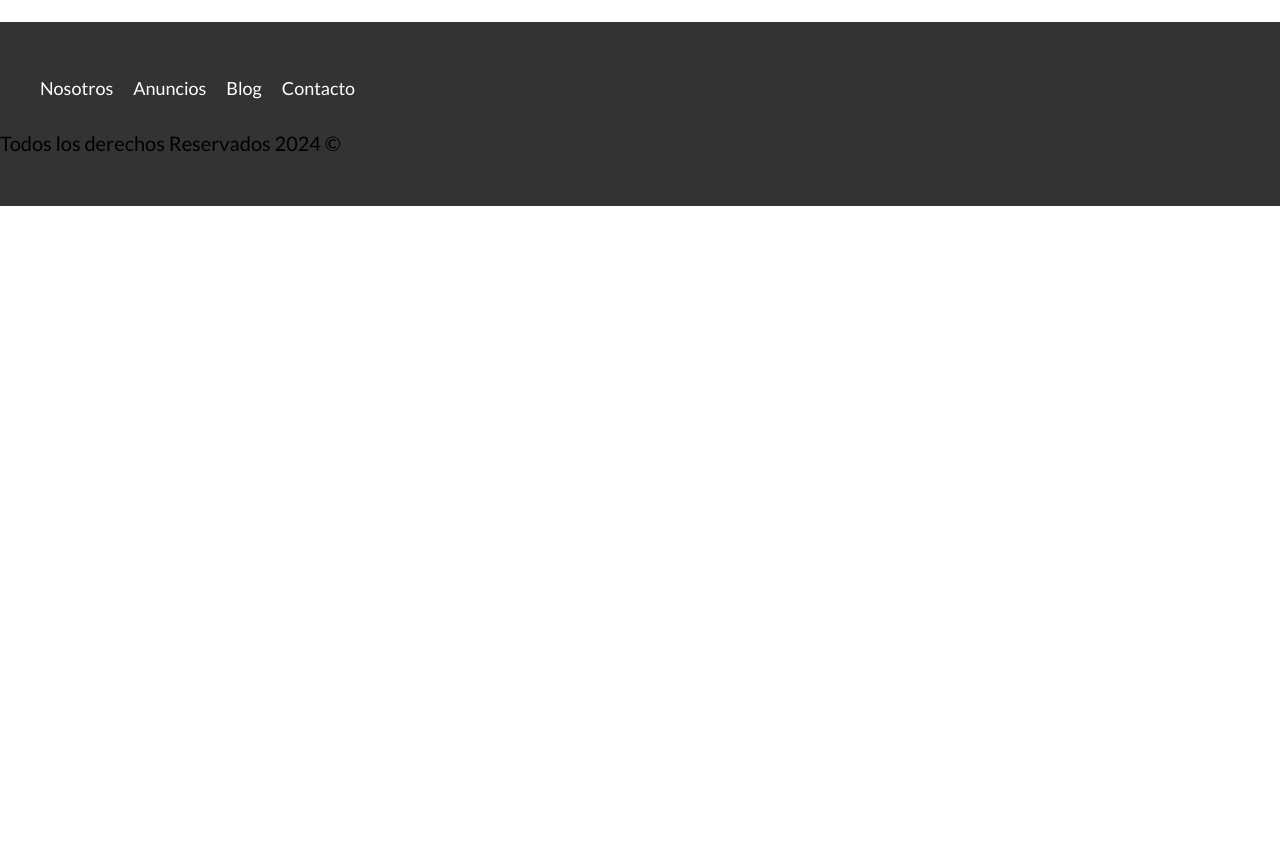
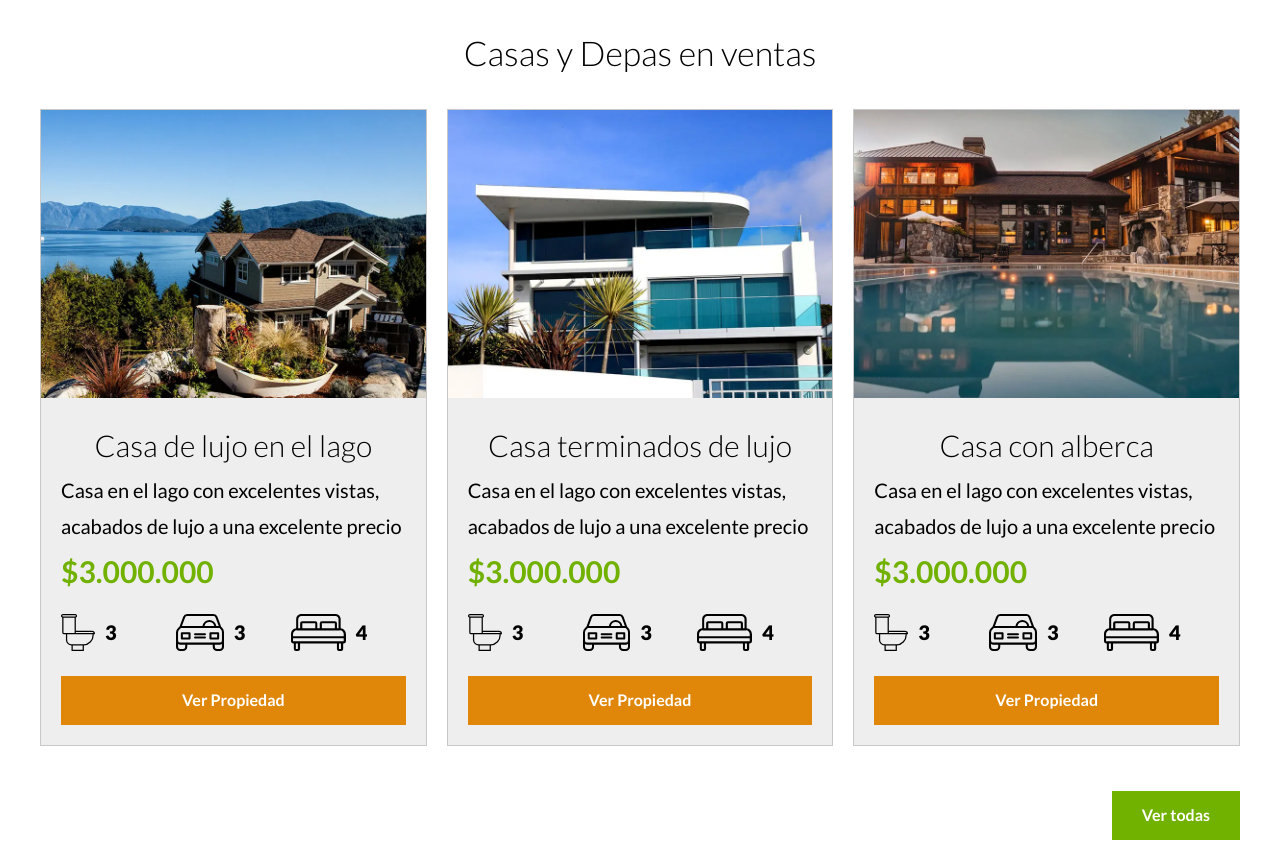
Before and after one commit to MatiasRodriguez21/Proyecto-Inmobiliaria, a website with bundled scripts: page index.html in a window 1280 px wide. Shown: the part 1265-2108 px from the top of the page. Before the commit the page ends 1496 px from the top, so only its background shows below. Built offline with nearby package versions, Linux system fonts and the light colour scheme.

Commit message:
Cambios en los botones de la seccion de anuncios

```diff
--- a/index.html
+++ b/index.html
@@ -28,7 +28,7 @@
 
             </div> <!--.barra-->
 
-            <h1>Venta de Casas y Departamentos exclusivos de Lujo</h1>
+            <h1>Venta de Casas y Departamentos exclusivos de Lujos</h1>
         </div>
     </header>
 
@@ -57,8 +57,118 @@
                 voluptatibus aut porro alias consectetur cumque, harum perspiciatis</p>
             </div>
         </div>
+    </main>
 
-    </main>
+    <section class="seccion contenedor">
+        <h2>Casas y Depas en ventas</h2>
+
+        <div class="contenedor-anuncios">
+            <div class="anuncio">
+                <picture>
+                    <source srcset="build/img/anuncio1.webp" type="image/webp">
+                    <source srcset="build/img/anuncio1.jpg" type="image/jpeg">
+                    <img src="build/img/anuncio1.jpg" alt="anuncio" loading="lazy">
+                </picture>
+
+                <div class="contenido-anuncio">
+                    <h3>Casa de lujo en el lago</h3>
+                    <p>Casa en el lago con excelentes vistas, acabados de lujo a una excelente precio</p>
+                    <p class="precio">$3.000.000</p>
+
+                    <ul class="iconos-caracteristicas">
+                        <li>
+                            <img src="build/img/icono_wc.svg" alt="icono wc" loading="lazy">
+                            <p>3</p>
+                        </li>
+                        <li>
+                            <img src="build/img/icono_estacionamiento.svg" alt="icono estacionamiento" loading="lazy">
+                            <p>3</p>
+                        </li>
+                        <li>
+                            <img src="build/img/icono_dormitorio.svg" alt="icono dormitorio" loading="lazy">
+                            <p>4</p>
+                        </li>
+                    </ul>
+
+                    <a href="anuncios.html" class="boton boton-amarillo">
+                        Ver Propiedad
+                    </a>
+                </div> <!--contenido anuncio-->
+            </div> <!--anuncio-->
+
+            <div class="anuncio">
+                <picture>
+                    <source srcset="build/img/anuncio2.webp" type="image/webp">
+                    <source srcset="build/img/anuncio2.jpg" type="image/jpeg">
+                    <img src="build/img/anuncio2.jpg" alt="anuncio" loading="lazy">
+                </picture>
+
+                <div class="contenido-anuncio">
+                    <h3>Casa terminados de lujo</h3>
+                    <p>Casa en el lago con excelentes vistas, acabados de lujo a una excelente precio</p>
+                    <p class="precio">$3.000.000</p>
+
+                    <ul class="iconos-caracteristicas">
+                        <li>
+                            <img src="build/img/icono_wc.svg" alt="icono wc" loading="lazy">
+                            <p>3</p>
+                        </li>
+                        <li>
+                            <img src="build/img/icono_estacionamiento.svg" alt="icono estacionamiento" loading="lazy">
+                            <p>3</p>
+                        </li>
+                        <li>
+                            <img src="build/img/icono_dormitorio.svg" alt="icono dormitorio" loading="lazy">
+                            <p>4</p>
+                        </li>
+                    </ul>
+
+                    <a href="anuncios.html" class="boton boton-amarillo">
+                        Ver Propiedad
+                    </a>
+                </div> <!--contenido anuncio-->
+            </div> <!--anuncio-->
+
+            <div class="anuncio">
+                <picture>
+                    <source srcset="build/img/anuncio3.webp" type="image/webp">
+                    <source srcset="build/img/anuncio3.jpg" type="image/jpeg">
+                    <img src="build/img/anuncio3.jpg" alt="anuncio" loading="lazy">
+                </picture>
+
+                <div class="contenido-anuncio">
+                    <h3>Casa con alberca</h3>
+                    <p>Casa en el lago con excelentes vistas, acabados de lujo a una excelente precio</p>
+                    <p class="precio">$3.000.000</p>
+
+                    <ul class="iconos-caracteristicas">
+                        <li>
+                            <img src="build/img/icono_wc.svg" alt="icono wc" loading="lazy">
+                            <p>3</p>
+                        </li>
+                        <li>
+                            <img src="build/img/icono_estacionamiento.svg" alt="icono estacionamiento" loading="lazy">
+                            <p>3</p>
+                        </li>
+                        <li>
+                            <img src="build/img/icono_dormitorio.svg" alt="icono dormitorio" loading="lazy">
+                            <p>4</p>
+                        </li>
+                    </ul>
+
+                    <a href="anuncios.html" class="boton boton-amarillo">
+                        Ver Propiedad
+                    </a>
+                </div> <!--contenido anuncio-->
+            </div> <!--anuncio-->
+
+        </div> <!--contenedor anuncio-->
+
+        <div class="alinear-derecha">
+            <a href="anuncios.html" class="boton-verde">Ver todas</a>
+        </div>
+
+    </section>
 
     <footer class="footer seccion">
         <div class="contenedor contenedor-footer">
--- a/src/scss/app.scss
+++ b/src/scss/app.scss
@@ -3,6 +3,7 @@
 @import 'base/mixins';
 @import 'base/globales';
 @import 'base/utilidades';
+@import 'base/botones';
 
 // UI
 
@@ -10,3 +11,4 @@
 @import "layout/footer";
 @import "layout/navegacion";
 @import "layout/iconos";
+@import "layout/anuncios";
--- /dev/null
+++ b/src/scss/base/_botones.scss
@@ -0,0 +1,7 @@
+.boton-amarillo {
+    @include boton ($amarillo, block)
+}
+
+.boton-verde {
+    @include boton ($verde, inline-block)
+}
--- a/src/scss/base/_mixins.scss
+++ b/src/scss/base/_mixins.scss
@@ -21,3 +21,20 @@
     gap: $espaciado;
     grid-template-columns: repeat($columnas, 1fr);
 }
+
+@mixin boton($bgColor, $display ) {
+    background-color: $bgColor;
+    color: $blanco;
+    font-weight: $bold;
+    text-decoration: none;
+    padding: 1rem 3rem;
+    text-align: center;
+    margin-top: $separacion / 2;
+    display: $display;
+    border: none;
+
+    &:hover {
+        background-color: darken($bgColor, 5);
+        cursor: pointer;
+    }
+}
--- a/src/scss/base/_utilidades.scss
+++ b/src/scss/base/_utilidades.scss
@@ -5,3 +5,8 @@
 .contenido-centrado {
     max-width: 800px;
 }
+
+.alinear-derecha{
+    display: flex;
+    justify-content: flex-end;
+}
--- /dev/null
+++ b/src/scss/layout/_anuncios.scss
@@ -0,0 +1,45 @@
+@include tablet {
+    .contenedor-anuncios {
+        @include grid(3, 2rem);
+    }
+}
+
+.anuncio {
+    background-color: lighten($gris, 5);
+    border: 1px solid darken($gris, 10);
+    margin-bottom: 2rem;
+
+    .contenido-anuncio {
+        padding: 2rem;
+    }
+
+    h3, p {
+        margin: 0;
+    }
+
+}
+.precio {
+    color: $verde;
+    font-weight: $bold;
+    font-size: 3rem;
+}
+
+.iconos-caracteristicas {
+    display: flex;
+    list-style: none;
+    padding: 0;
+    max-width: 40rem;
+
+    li {
+        flex: 1;
+        display: flex;
+
+        img {
+            flex:  0 0 3rem;
+            margin-right: 1rem;
+        }
+        p {
+            font-weight: $black;
+        }
+    }
+}
```
Also changed, not shown: build/css/app.css, build/css/base/botones.css (added), src/scss/base/_globales.scss (line endings or trailing spaces), 2 other files.
